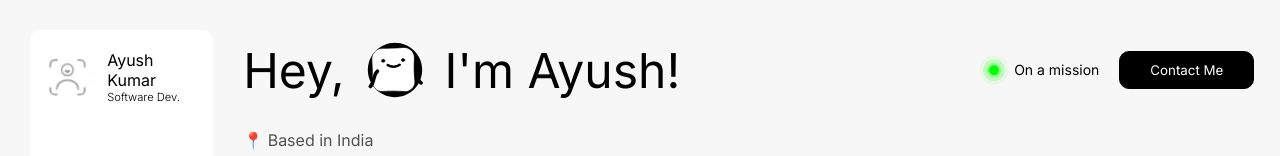
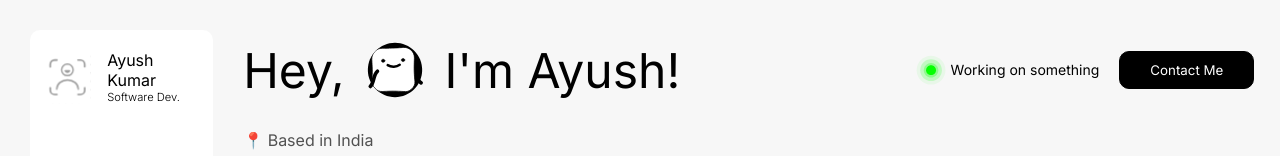
Before and after one commit to AYUSH-pro-grammer/Portfolio, a React (Vite) app: page / in a window 1280 px wide. Shown: the top 156 px of the page. Built offline with nearby package versions, Linux system fonts and the light colour scheme.

Commit message:
Change header text from 'On a mission' to 'Working on something'

```diff
--- a/src/components/header/Header.tsx
+++ b/src/components/header/Header.tsx
@@ -53,7 +53,7 @@ const Header = () => {
 
       />
 
-                                <h1 className='projectAvail'>On a mission</h1>
+                                <h1 className='projectAvail'>Working on something</h1>
 
 
                               </div>
```
